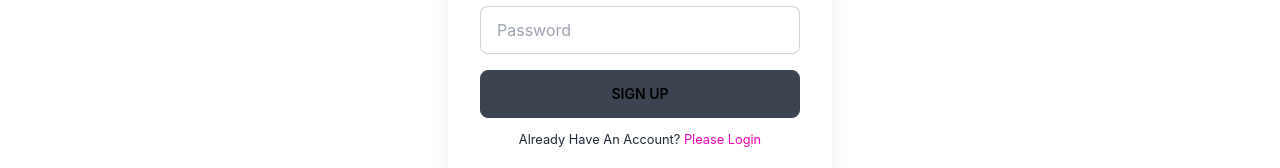
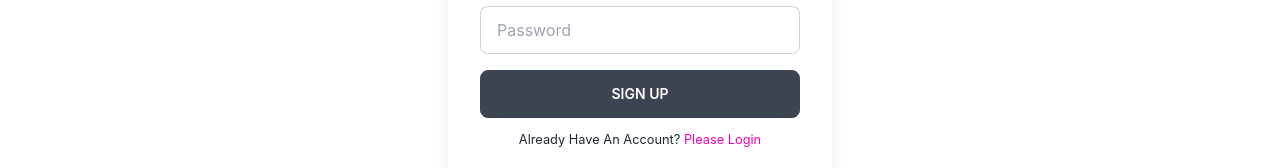
Before and after one commit to khanshorif331/todo-app, a React (Create React App) app: page /signup in a window 1280 px wide. Shown: the part 468-636 px from the top of the page. Built offline with nearby package versions, Linux system fonts and the light colour scheme; the HTML template or start-up script is replaced by a standard one.

Commit message:
loading coompo added

```diff
--- a/package.json
+++ b/package.json
@@ -12,6 +12,7 @@
     "react-dom": "^18.2.0",
     "react-firebase-hooks": "^5.0.3",
     "react-hook-form": "^7.33.0",
+    "react-query": "^3.39.1",
     "react-router-dom": "^6.3.0",
     "react-scripts": "5.0.1",
     "react-toastify": "^9.0.5",
--- a/src/pages/Login/Login.js
+++ b/src/pages/Login/Login.js
@@ -4,11 +4,9 @@ import {
 	useSignInWithGoogle,
 } from 'react-firebase-hooks/auth'
 import { useForm } from 'react-hook-form'
-// import Loading from '../Shared/Loading'
 import { Link, useLocation, useNavigate } from 'react-router-dom'
 import auth from '../../firebase.init'
-
-// import useToken from '../../hooks/useToken'
+import Loading from '../../shared/Loading'
 
 const Login = () => {
 	const [signInWithGoogle, gUser, gLoading, gError] = useSignInWithGoogle(auth)
@@ -19,7 +17,6 @@ const Login = () => {
 		formState: { errors },
 		handleSubmit,
 	} = useForm()
-	// const [token] = useToken(user || gUser)
 
 	let navigate = useNavigate()
 	let location = useLocation()
@@ -33,16 +30,9 @@ const Login = () => {
 	if (user || gUser) {
 		navigate(from, { replace: true })
 	}
-
-	// useEffect(() => {
-	// 	if (token) {
-	// 		navigate(from, { replace: true })
-	// 	}
-	// }, [token, from, navigate])
-
-	// if (loading || gLoading) {
-	// 	return <Loading></Loading>
-	// }
+	if (loading || gLoading) {
+		return <Loading></Loading>
+	}
 
 	if (error || gError) {
 		signInError = (
--- a/src/pages/Login/Signup.js
+++ b/src/pages/Login/Signup.js
@@ -6,9 +6,8 @@ import {
 } from 'react-firebase-hooks/auth'
 import auth from '../../firebase.init'
 import { useForm } from 'react-hook-form'
-// import Loading from '../Shared/Loading'
 import { Link, useLocation, useNavigate } from 'react-router-dom'
-// import useToken from '../../hooks/useToken'
+import Loading from '../../shared/Loading'
 
 const Signup = () => {
 	const [signInWithGoogle, gUser, gLoading, gError] = useSignInWithGoogle(auth)
@@ -17,7 +16,6 @@ const Signup = () => {
 		useCreateUserWithEmailAndPassword(auth)
 
 	const [updateProfile, updating, updateError] = useUpdateProfile(auth)
-	// const [token] = useToken(user || gUser)
 
 	const navigate = useNavigate()
 	const location = useLocation()
@@ -35,15 +33,10 @@ const Signup = () => {
 		await createUserWithEmailAndPassword(data.email, data.password)
 		await updateProfile({ displayName: data.name })
 	}
-	// useEffect(() => {
-	// 	if (token) {
-	// 		navigate(from, { replace: true })
-	// 	}
-	// }, [token, from, navigate])
 
-	// if (loading || gLoading || updating) {
-	// 	return <Loading></Loading>
-	// }
+	if (loading || gLoading || updating) {
+		return <Loading></Loading>
+	}
 	if (user || gUser) {
 		navigate(from, { replace: true })
 	}
@@ -157,7 +150,7 @@ const Signup = () => {
 						{signInError}
 
 						<input
-							className='btn w-full max-w-xs text-black hover:text-white'
+							className='btn w-full max-w-xs  hover:text-white'
 							type='submit'
 							value='Sign Up'
 						/>
--- /dev/null
+++ b/src/shared/Loading.js
@@ -0,0 +1,11 @@
+import React from 'react'
+
+const Loading = () => {
+	return (
+		<div className='w-full h-screen flex justify-center items-center'>
+			<button class='btn loading'>loading</button>
+		</div>
+	)
+}
+
+export default Loading
```
Also changed, not shown: firebase.json (added), 2 other files (tests, documents, lock files or other folders).
